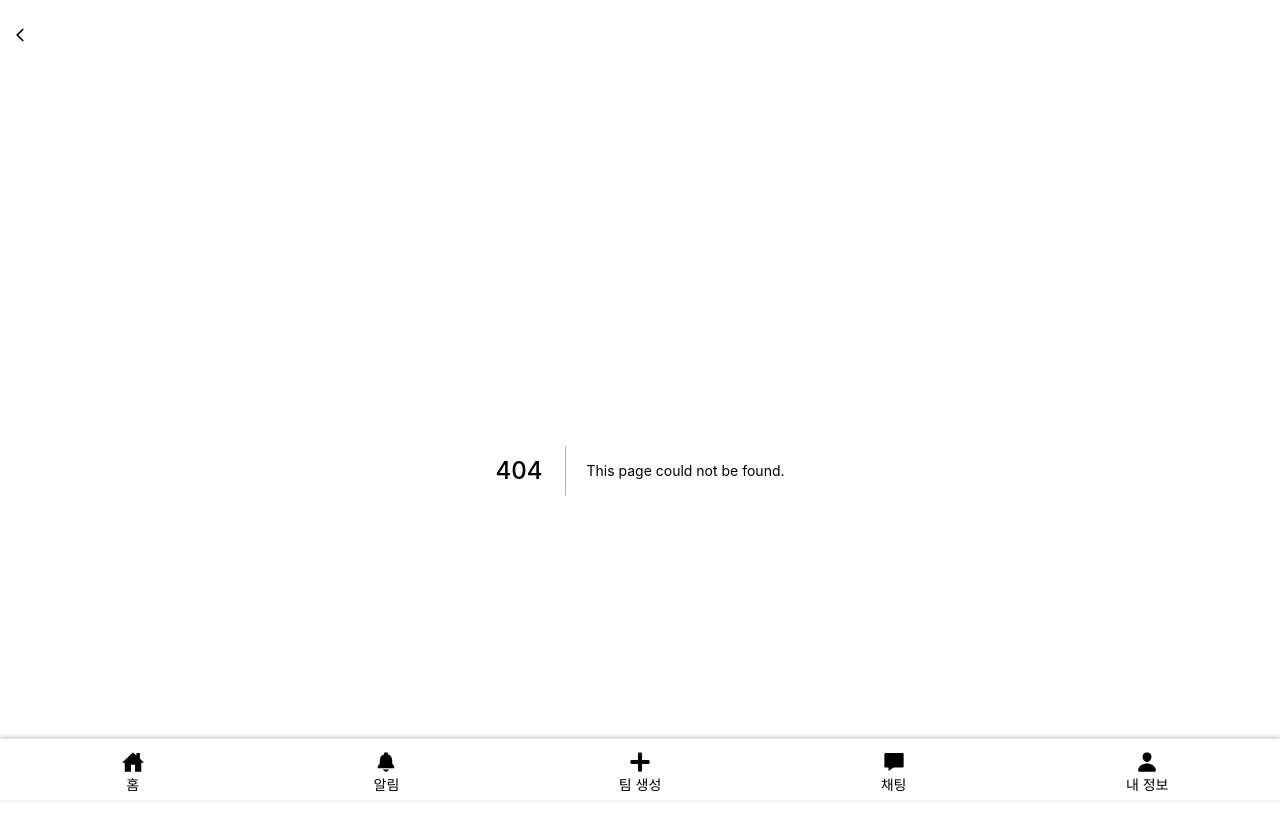
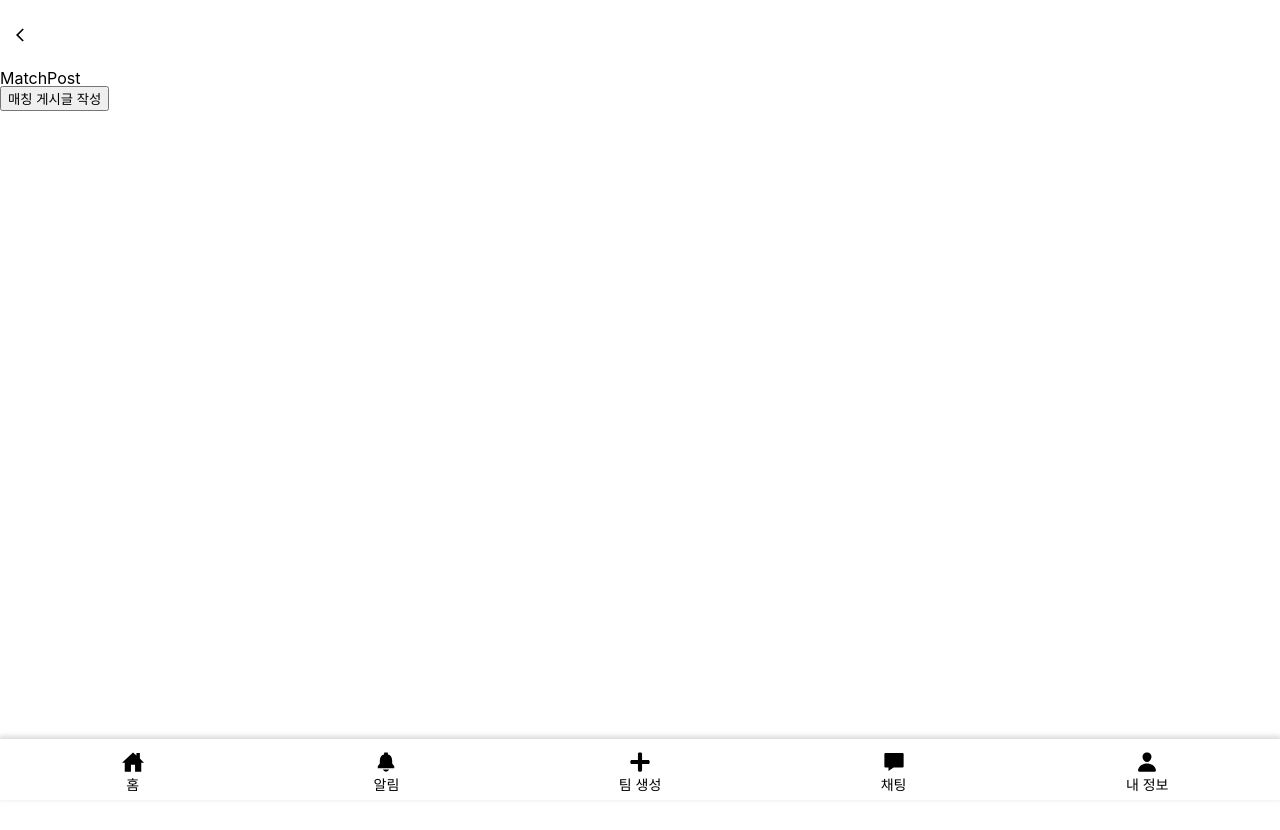
Before and after one commit to prgrms-web-devcourse/Team_04_SFam_FE, a Next.js app: page /matchpost/create in a window 1280 px wide. Before the commit this address had no page. Shown: the top 830 px of the page. After the commit the page ends 800 px from the top, so only its background shows below. Built offline with nearby package versions, Linux system fonts and the light colour scheme; no server answers; a web font is replaced by a local one.

Commit message:
feat: 공고 작성 API 연동 테스트

```diff
--- a/src/components/Heading/Heading.tsx
+++ b/src/components/Heading/Heading.tsx
@@ -14,7 +14,7 @@ export const headingTitle: HeadingTitleProps = {
   '/user/[id]': '프로필',
   '/user/[id]/profile': '내 정보',
   '/': `송파동`,
-  '/post': '글쓰기',
+  '/post/create': '글쓰기',
   '/posts/:id': '상세 페이지',
   '/matches/[id]/result': '경기 결과',
   '/matches/[id]/review': '후기 작성',
--- a/src/pages/index.tsx
+++ b/src/pages/index.tsx
@@ -2,6 +2,7 @@ import styled from '@emotion/styled';
 import { axiosAuthInstance } from '@api/axiosInstances';
 
 import { NextPage } from 'next';
+import Link from 'next/link';
 
 const Button = styled.button``;
 
@@ -28,6 +29,7 @@ const HomePage: NextPage = () => {
     <>
       <Button onClick={handleLogin}>로그인</Button>
       <Button onClick={handleHealthCheck}>헬스 체크</Button>
+      <Link href='/post/create'>글쓰기</Link>
     </>
   );
 };
--- /dev/null
+++ b/src/pages/matchpost/create.tsx
@@ -0,0 +1,32 @@
+import { axiosAuthInstance } from '@api/axiosInstances';
+
+const MatchPostCreatePage = () => {
+  const handleClick = () => {
+    axiosAuthInstance({
+      method: 'POST',
+      url: '/api/matches',
+      data: {
+        title: '타이틀 1',
+        matchDate: '2022-08-04',
+        matchType: 'INDIVIDUAL_MATCH',
+        participants: 1,
+        sportsCategory: 'BADMINTON',
+        content: '컨텐트 1',
+      },
+    });
+  };
+
+  return (
+    <>
+      <div>MatchPost</div>
+      <button
+        type='button'
+        onClick={handleClick}
+      >
+        매칭 게시글 작성
+      </button>
+    </>
+  );
+};
+
+export default MatchPostCreatePage;
```
